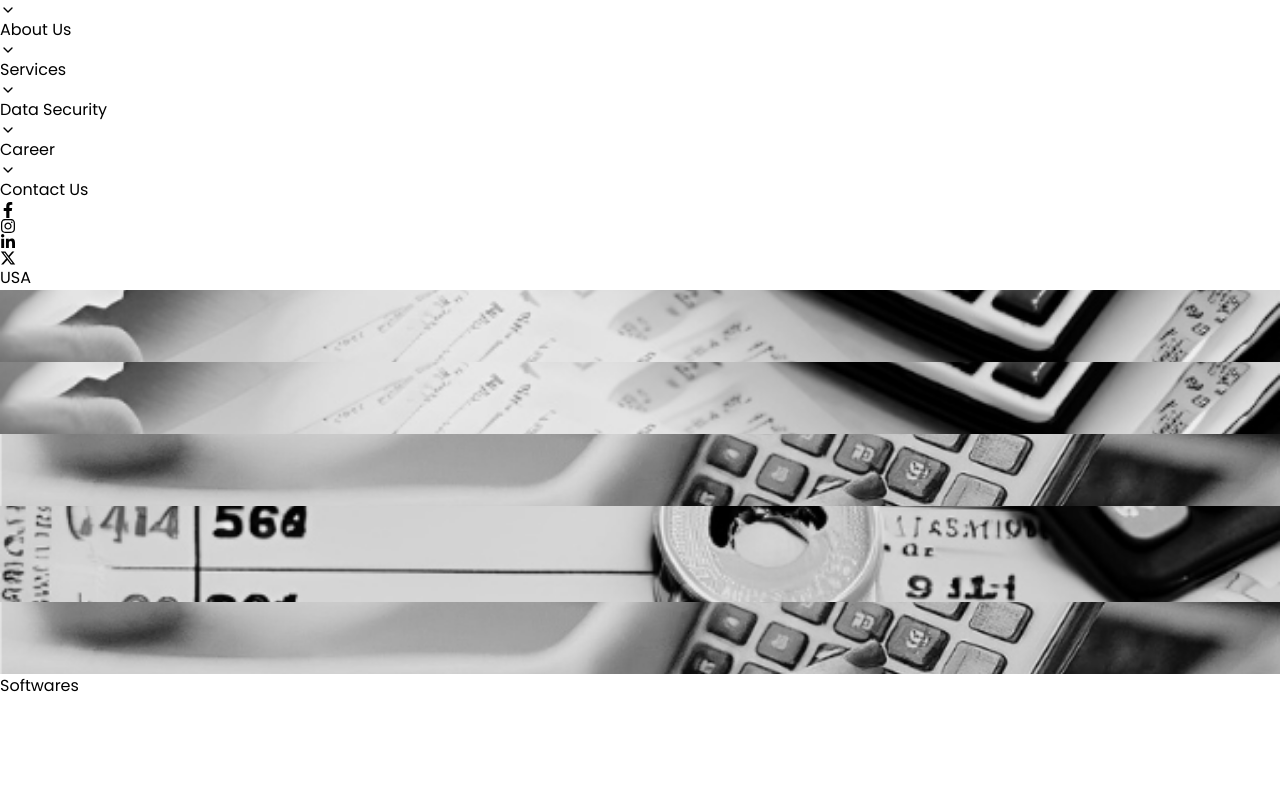
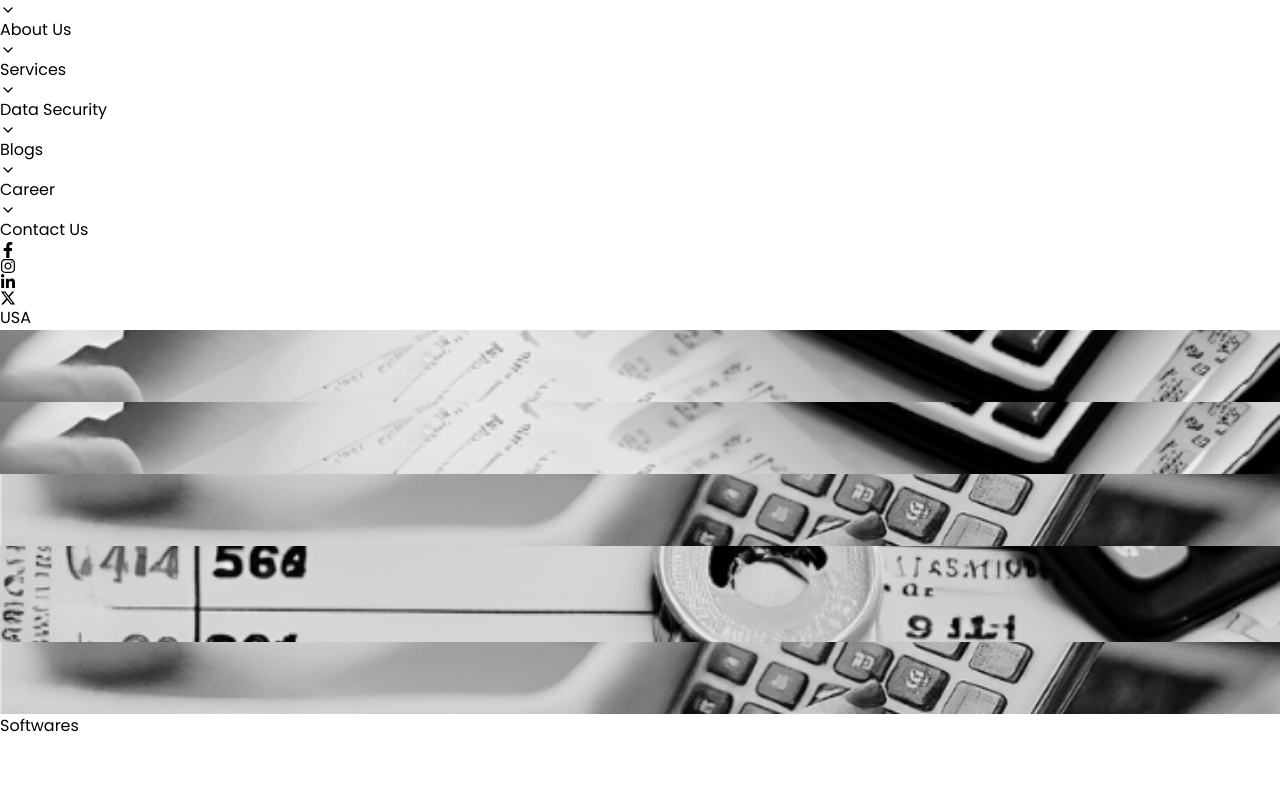
Before and after one commit to dharmeshbafna/australia-accomate, a Next.js app: page /services/usa in a window 1280 px wide. Shown: the part 1900-2700 px from the top of the page. Built offline with nearby package versions, Linux system fonts and the light colour scheme.

Commit message:
23.11.24

```diff
--- a/src/app/data-security/page.jsx
+++ b/src/app/data-security/page.jsx
@@ -2,7 +2,7 @@ import { Breadcrumb } from "@/components/other";
 import { Infrastructure } from "@/components/infrastructure";
 
 export const metadata = {
-    title: 'Infrastructure | Accomate Global',
+    title: 'Data Security | Accomate Global',
     icons: {
         icon: '/n_icon.png'
     },
--- a/src/components/other.js
+++ b/src/components/other.js
@@ -42,6 +42,7 @@ export const Sidebar = ({ toogle, setToogle }) => {
             ]
         },
         { name: "Data Security", link: "/data-security" },
+        { name: "Blogs", link: "https://blog.accomate.au/" },
         { name: "Career", link: "/career" },
     ];
 
@@ -406,7 +407,9 @@ export const Footer = () => {
             </div>
             {/* Copyright */}
             <div className="flex justify-center mx-auto border-t border-gray-500 pt-10 text-center mt-6">
+                <span className="text-center">
                 © 2024 Accomate Global. Developed by&nbsp;<a href="https://anriyo.com" target="_blank" className="font-semibold">Anriyo</a>.
+                </span>
             </div>
         </div>
     )
```
